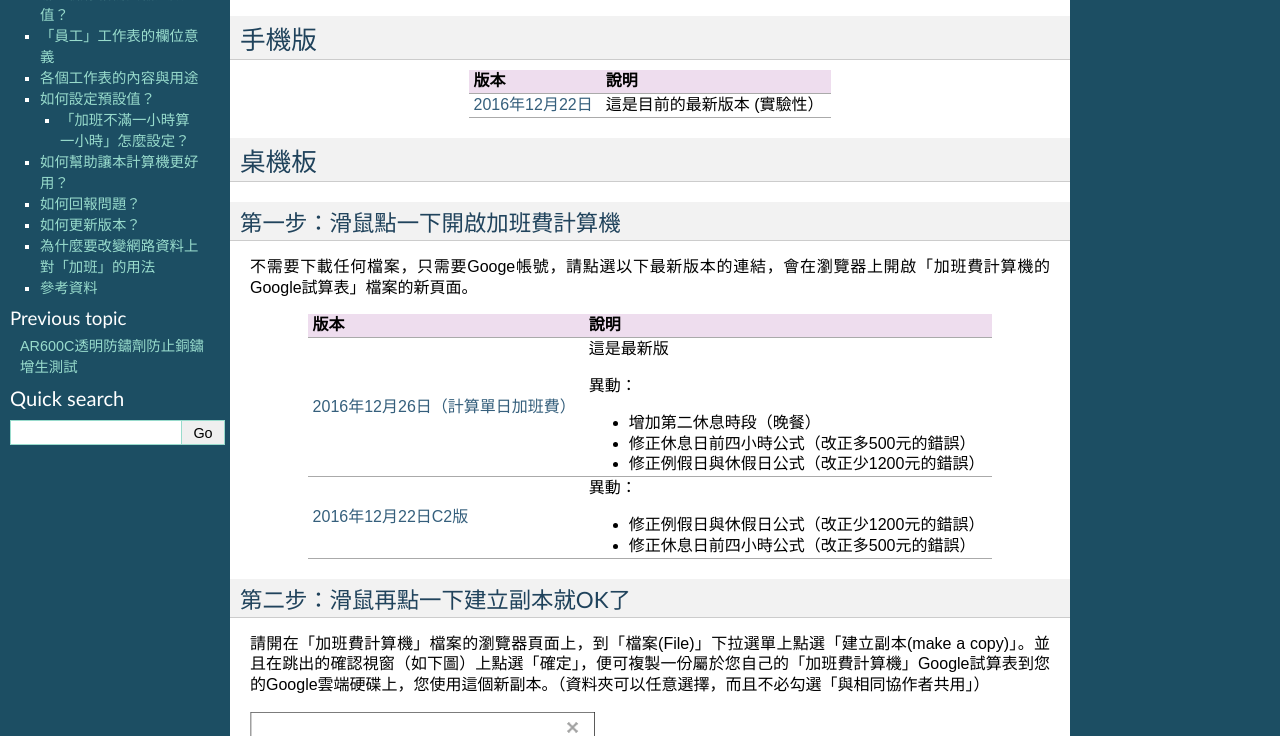
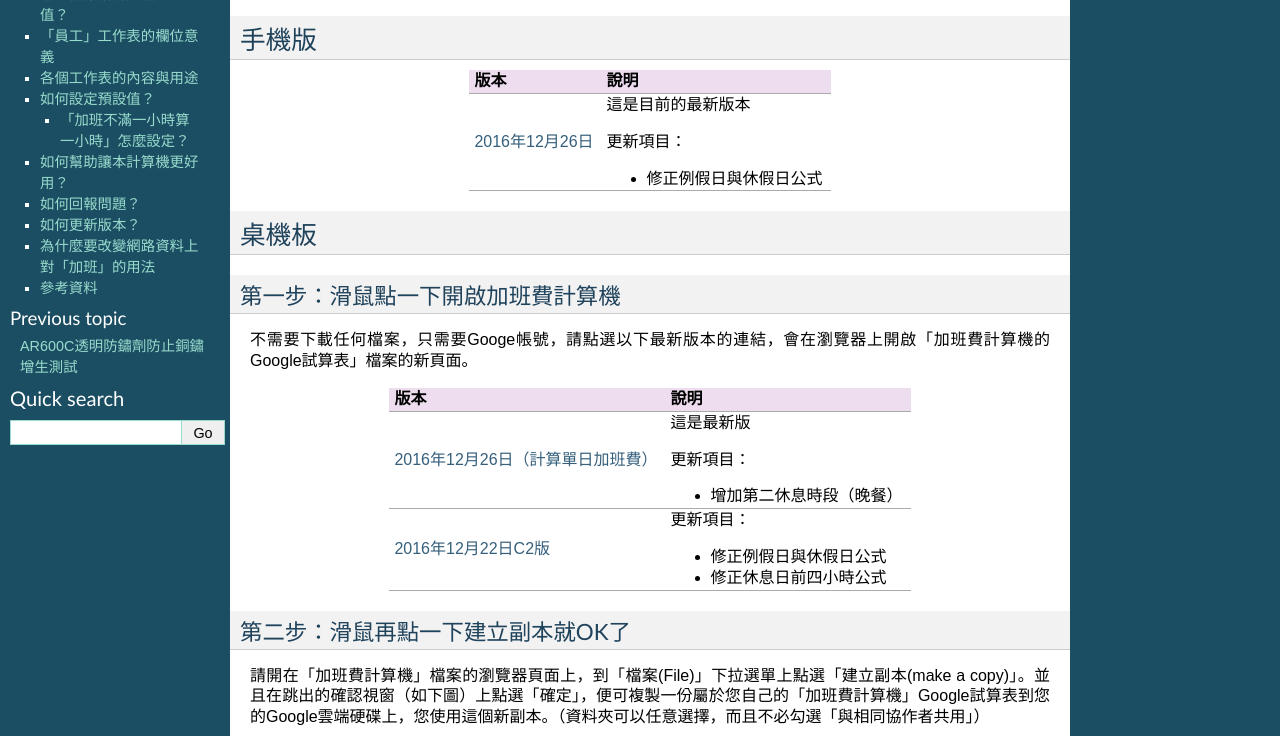
Before and after one commit to rexiap/neusauber, a Sphinx documentation site: the page built from docs/projects/overtimepaycal.rst, in a window 1280 px wide and 900 px high, scrolled down 201 px, cut to the strip 164-900 px from the top of the window. Built offline with Sphinx 7.4.7, drawn with Linux system fonts in a browser that asks for light colours.

Commit message:
Google Docs reST Editor@2016-12-26 22:31:7

```diff
--- a/docs/projects/overtimepaycal.rst
+++ b/docs/projects/overtimepaycal.rst
@@ -22,11 +22,15 @@
 ======
 
 
-+-----------+----------------------------+
-|版本       |說明                        |
-+===========+============================+
-|\ |LINK1|\ |這是目前的最新版本 (實驗性）|
-+-----------+----------------------------+
++-----------+------------------------+
+|版本       |說明                    |
++===========+========================+
+|\ |LINK1|\ |這是目前的最新版本      |
+|           |                        |
+|           |更新項目：              |
+|           |                        |
+|           |* 修正例假日與休假日公式|
++-----------+------------------------+
 
 .. _hd1b83d48586e1b393a624e28544946:
 
@@ -41,22 +45,20 @@
 不需要下載任何檔案，只需要Googe帳號，請點選以下最新版本的連結，會在瀏覽器上開啟「加班費計算機的Google試算表」檔案的新頁面。
 
 
-+-----------+----------------------------------------------+
-|版本       |說明                                          |
-+===========+==============================================+
-|\ |LINK2|\ |這是最新版                                    |
-|           |                                              |
-|           |異動：                                        |
-|           |                                              |
-|           |* 增加第二休息時段（晚餐）                    |
-|           |* 修正休息日前四小時公式（改正多500元的錯誤） |
-|           |* 修正例假日與休假日公式（改正少1200元的錯誤）|
-+-----------+----------------------------------------------+
-|\ |LINK3|\ |異動：                                        |
-|           |                                              |
-|           |* 修正例假日與休假日公式（改正少1200元的錯誤）|
-|           |* 修正休息日前四小時公式（改正多500元的錯誤） |
-+-----------+----------------------------------------------+
++-----------+--------------------------+
+|版本       |說明                      |
++===========+==========================+
+|\ |LINK2|\ |這是最新版                |
+|           |                          |
+|           |更新項目：                |
+|           |                          |
+|           |* 增加第二休息時段（晚餐）|
++-----------+--------------------------+
+|\ |LINK3|\ |更新項目：                |
+|           |                          |
+|           |* 修正例假日與休假日公式  |
+|           |* 修正休息日前四小時公式  |
++-----------+--------------------------+
 
 .. _h561058696e791d485b51f6c4d211a3b:
 
@@ -364,7 +366,7 @@
 
 .. |LINK1| raw:: html
 
-    <a href="https://goo.gl/QSHQjN" target="_blank">2016年12月22日</a>
+    <a href="https://goo.gl/QSHQjN" target="_blank">2016年12月26日</a>
 
 .. |LINK2| raw:: html
 
```
